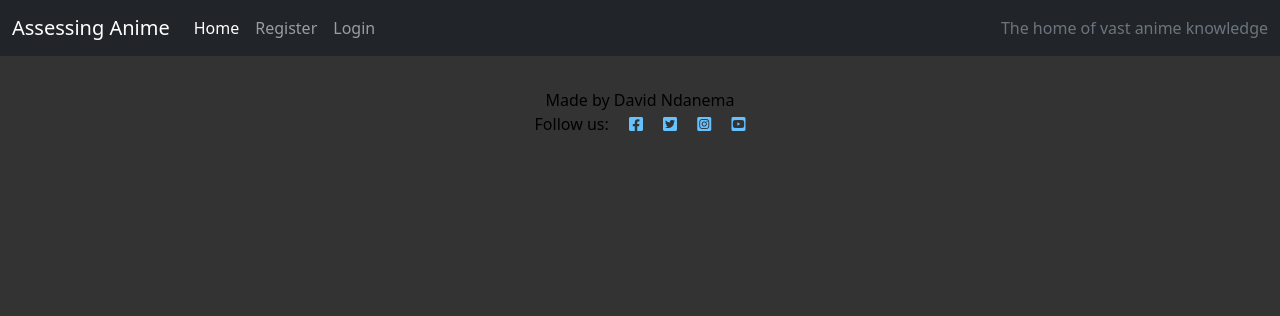
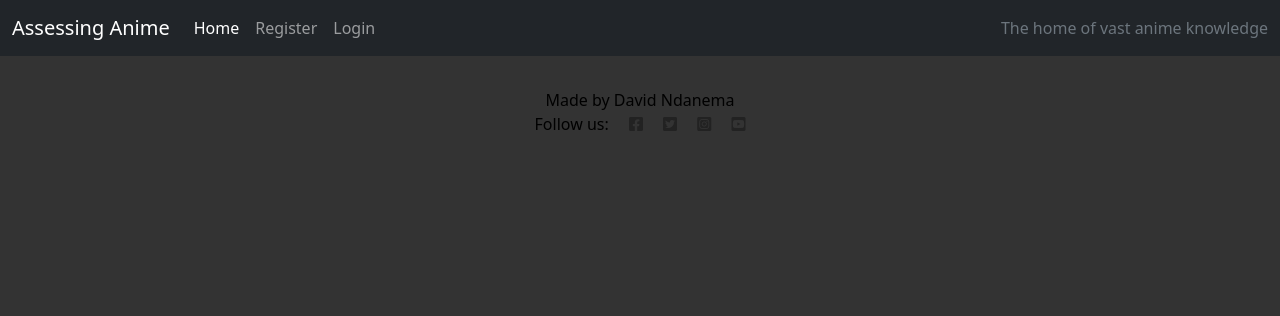
Before and after one commit to Ndanema98/Assessing_Anime, a Django app: page / in a window 1280 px wide. Shown: the top 316 px of the page. Run offline with Django 3.2, Linux system fonts and the light colour scheme; data that the repository does not hold is empty; some libraries are stand-ins or nearby versions.

Commit message:
Feat: Finish updating style.css

```diff
--- a/static/css/style.css
+++ b/static/css/style.css
@@ -23,7 +23,7 @@ h1, h2, h3 {
 }
 
 a {
-  color: #66c2ff;
+  color: #222;
   text-decoration: none;
 }
 
@@ -87,10 +87,7 @@ form {
   display: block;
   margin: 0 auto;
   max-width: 30rem;
-  padding: 2rem;
   border-radius: 0.5rem;
-  box-shadow: 0 0.5rem 1rem rgba(0, 0, 0, 0.2);
-  background-color: #444;
   color: #fff;
 }
 
```
